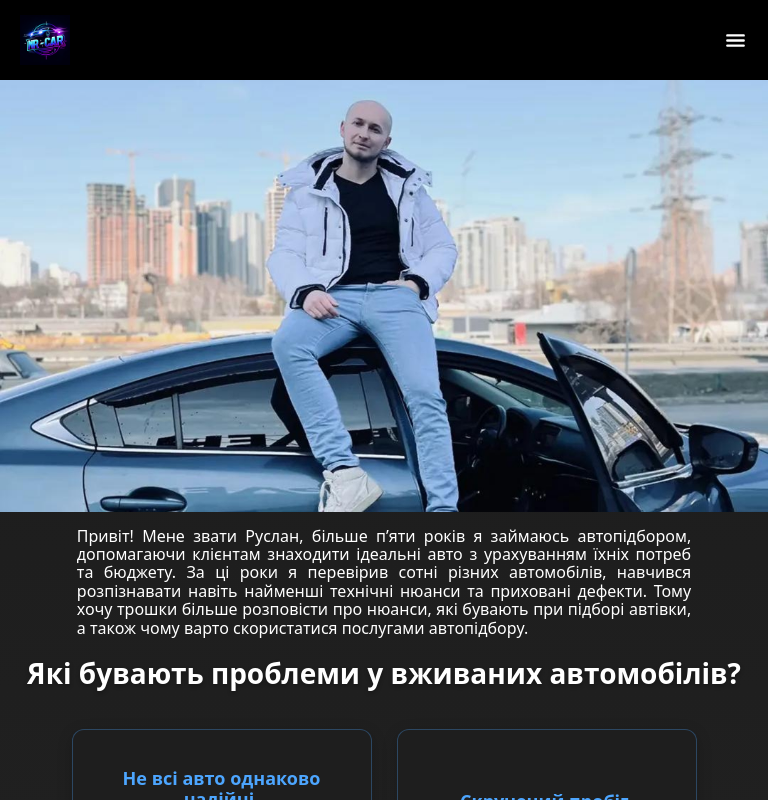
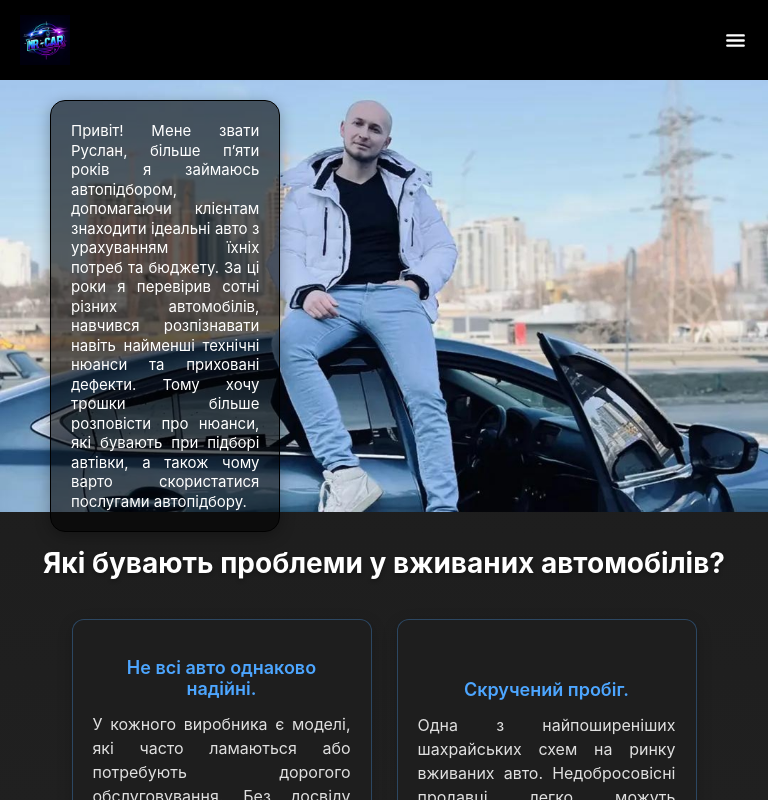
Before and after one commit to YakymenkoOleksandr/Auto_recruitment_site, a React (Vite) app: page / in a window 768 px wide. Shown: the top 800 px of the page. Built offline with nearby package versions, Linux system fonts and the light colour scheme.

Commit message:
addcomit_01.06_28.04.2025
Підключив трошки інші шрифти, але стандартні.

```diff
--- a/src/components/AboutMe/AboutMe.module.css
+++ b/src/components/AboutMe/AboutMe.module.css
@@ -1,8 +1,8 @@
 .wrapperForAboutMe {
-    display: flex;
-    flex-direction: column;
-    justify-content: center;
-    align-items: center;
+  display: flex;
+  flex-direction: column;
+  justify-content: center;
+  align-items: center;
 }
 
 .mainImg {
@@ -11,11 +11,30 @@
 }
 
 .text {
-    width: 80%;
-    text-align:justify;
+  width: 80%;
+  text-align: justify;
 }
 
-@media (min-width: 800px) {
+@media (min-width: 768px) and (max-width: 1023px) {
+  .text {
+    display: block;
+    position: absolute;
+    top: 100px;
+    left: 50px;
+    background-color: rgba(0, 0, 0, 0.6);
+    width: 30%;
+    border-radius: 15px;
+    padding: 20px;
+    border: 1px solid black;
+    color: white;
+    box-shadow: 0 4px 15px rgba(0, 0, 0, 0.3);
+    max-width: 600px;
+    font-size: 15px;
+    line-height: 1.3;
+  }
+}
+
+@media (min-width: 1024px) {
   .text {
     display: block;
     position: absolute;
@@ -32,5 +51,4 @@
     font-size: 18px;
     line-height: 1.6;
   }
-
 }
--- a/src/components/Risks/Risks.module.css
+++ b/src/components/Risks/Risks.module.css
@@ -74,7 +74,7 @@
 }
 
 .textCellOfRisk {
-  text-align: center;
+  text-align: justify;
   color: #e0e0e0;
   line-height: 1.5;
   margin: 0;
--- a/src/index.css
+++ b/src/index.css
@@ -9,3 +9,12 @@
 #oneTimeCarInspecrion {
   scroll-margin-top: 80px;
 }
+
+body {
+  font-family: -apple-system, BlinkMacSystemFont, 'Segoe UI', Roboto,
+               Oxygen-Sans, Ubuntu, Cantarell, 'Helvetica Neue', sans-serif;
+}
+
+h1, h2 {
+  font-family: 'Georgia', 'Times New Roman', serif;
+}
```
